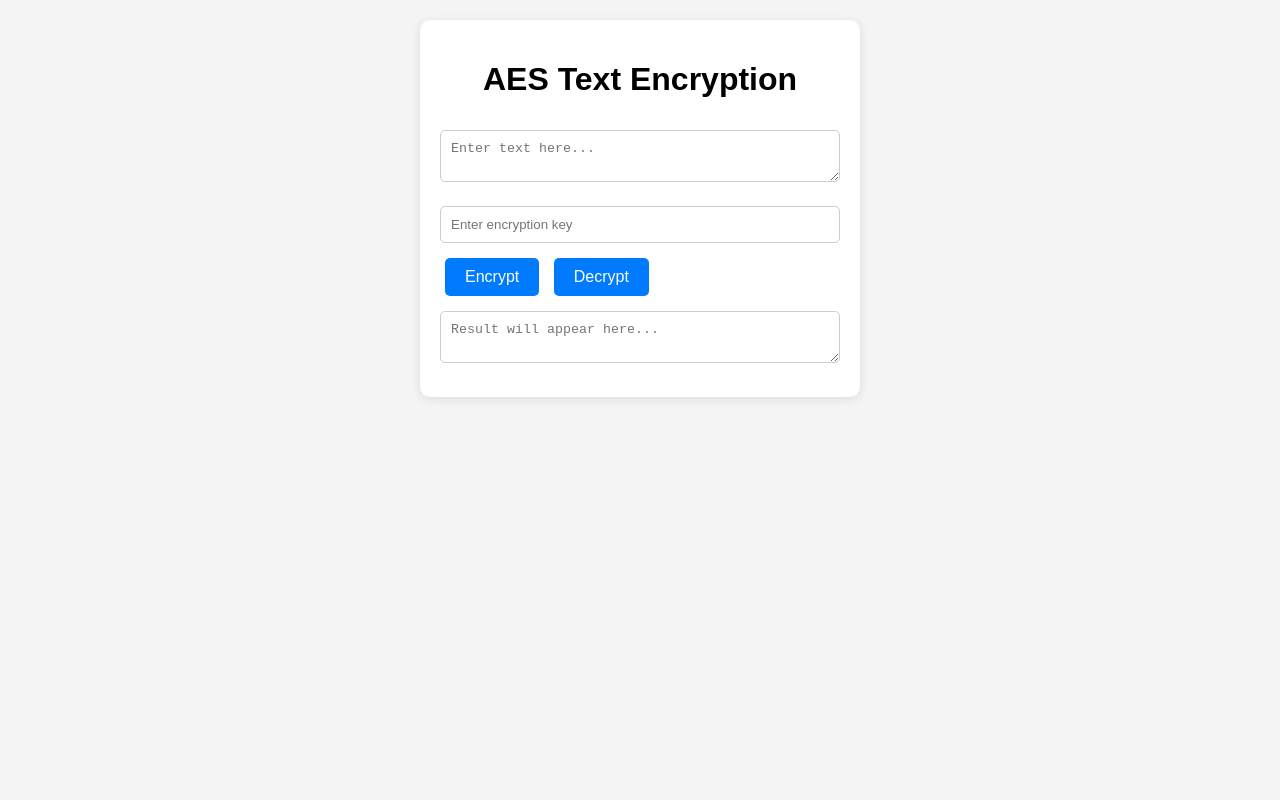
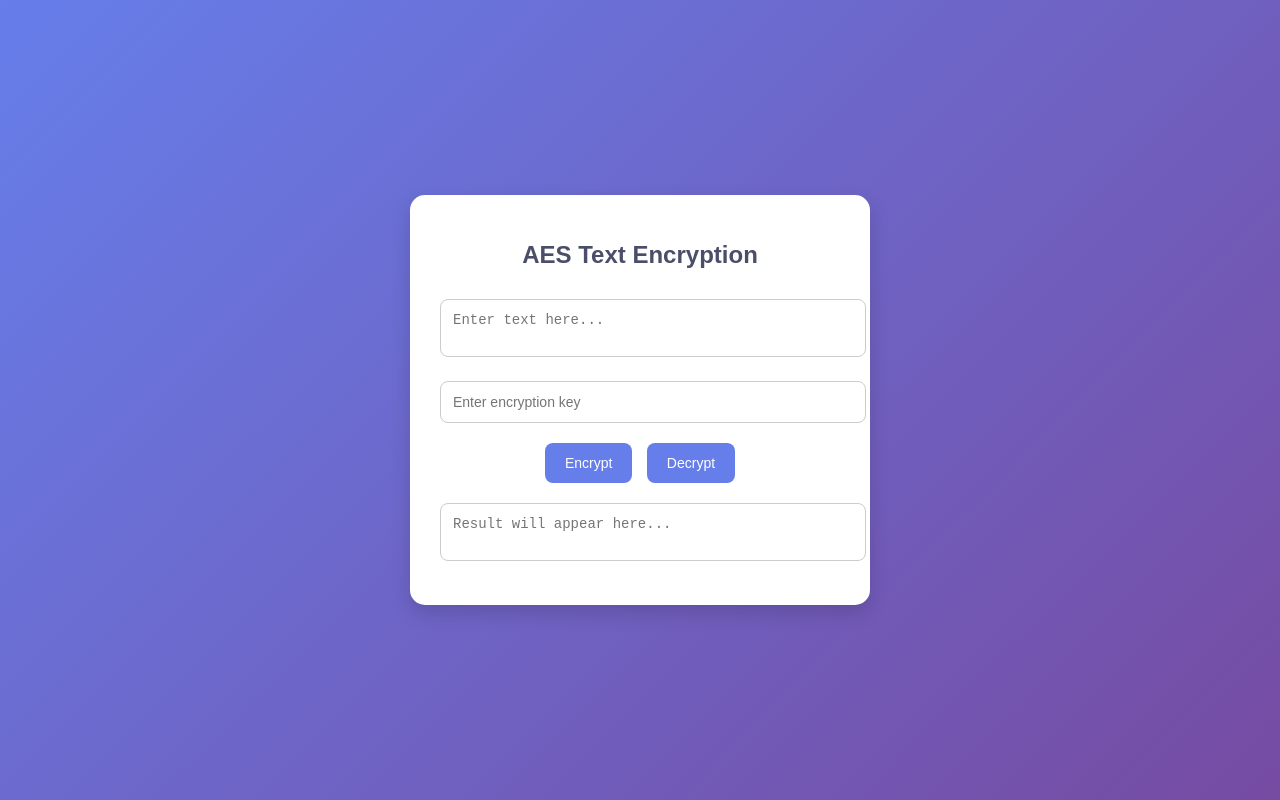
Before and after one commit to jalaliuzair/Text-Encryption, a plain HTML site: page index.html in a window 1280 px wide. Drawn offline with nearby package versions, Linux system fonts and the light colour scheme.

Commit message:
style.css

```diff
--- a/style.css
+++ b/style.css
@@ -1,40 +1,85 @@
+/* Apply modern font */
 body {
-    font-family: Arial, sans-serif;
   margin: 0;
-    padding: 20px;
+  padding: 0;
+  font-family: 'Poppins', sans-serif;
+  background: linear-gradient(135deg, #667eea, #764ba2);
+  color: #333;
+  min-height: 100vh;
   display: flex;
   justify-content: center;
-    background: #f4f4f4;
+  align-items: center;
 }
+
+/* Card container */
 .container {
   background: #ffffff;
-    padding: 20px;
-    border-radius: 10px;
-    box-shadow: 0 2px 10px rgba(0, 0, 0, 0.1);
+  box-shadow: 0 8px 20px rgba(0, 0, 0, 0.15);
+  border-radius: 15px;
+  padding: 30px;
   max-width: 400px;
   width: 100%;
+  text-align: center;
+  animation: fadeIn 0.5s ease-in-out;
 }
+
+/* Heading */
 h1 {
-    text-align: center;
+  font-size: 24px;
+  color: #4a4e69;
+  margin-bottom: 20px;
 }
+
+/* Input fields */
 textarea, input {
   width: 100%;
-    padding: 10px;
+  padding: 12px;
   margin: 10px 0;
   border: 1px solid #ccc;
-    border-radius: 5px;
-    box-sizing: border-box;
+  border-radius: 8px;
+  font-size: 14px;
+  resize: none;
+  transition: border-color 0.2s;
 }
+
+textarea:focus, input:focus {
+  border-color: #667eea;
+  outline: none;
+}
+
+/* Buttons */
 button {
-    padding: 10px 20px;
-    margin: 5px;
+  background: #667eea;
+  color: white;
   border: none;
-    border-radius: 5px;
+  padding: 12px 20px;
+  margin: 10px 5px;
+  border-radius: 8px;
   cursor: pointer;
-    background: #007bff;
-    color: white;
-    font-size: 16px;
+  font-size: 14px;
+  transition: background 0.2s, transform 0.1s;
 }
+
+/* Hover effect */
 button:hover {
-    background: #0056b3;
+  background: #764ba2;
+  transform: translateY(-2px);
 }
+
+/* Result area */
+#result {
+  background: #f3f4f6;
+  border: 1px solid #ccc;
+  border-radius: 8px;
+  padding: 12px;
+  margin-top: 20px;
+  min-height: 50px;
+  text-align: left;
+  white-space: pre-wrap;
+}
+
+/* Animation */
+@keyframes fadeIn {
+  from { opacity: 0; transform: translateY(-20px); }
+  to { opacity: 1; transform: translateY(0); }
+}
```
Lines whose indentation alone changed are shown as unchanged.
